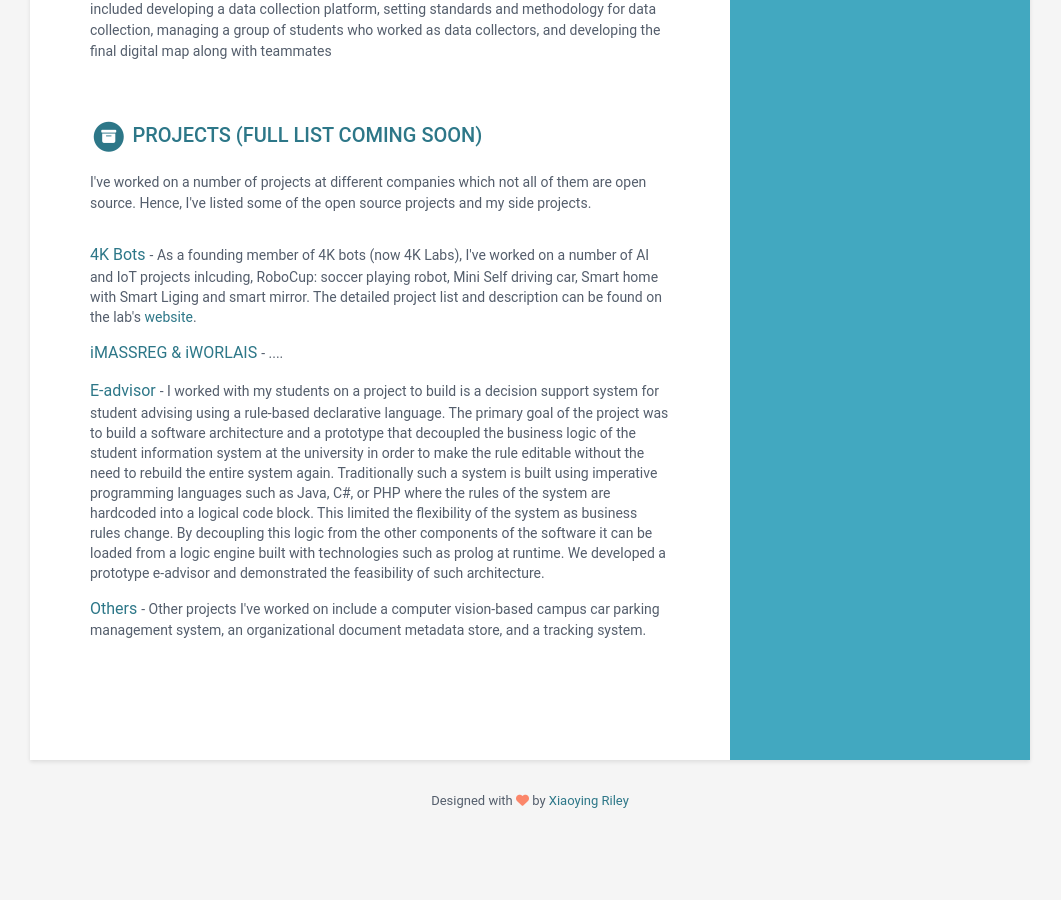
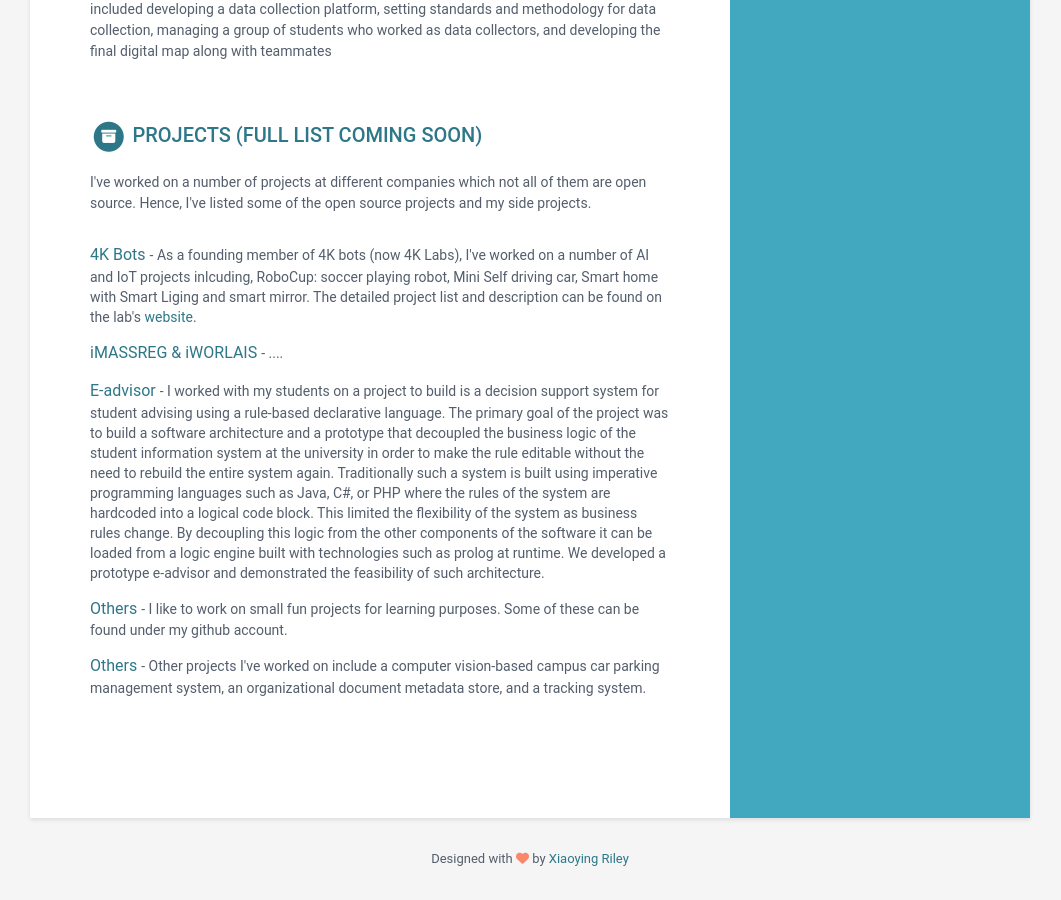
Before and after one commit to yosephberhanu/yosephberhanu.github.io, a Jekyll site: the page built from index.html, in a window 1280 px wide and 900 px high, scrolled down 1354 px. Shown: the whole window, without its empty margins (110-1171 px from the left). Built offline with Jekyll 4.4.1, drawn with Linux system fonts in a browser that asks for light colours; before the commit the page ends 2196 px from its top, so only the background shows below that.

Commit message:
Adds info about github projects

```diff
--- a/_data/data.yml
+++ b/_data/data.yml
@@ -129,6 +129,8 @@ projects:
     - title: E-advisor
       tagline: 'I worked with my students on a project to build is a decision support system for student advising using a rule-based declarative language. The primary goal of the project was to build a software architecture and a prototype that decoupled the business logic of the student information system at the university in order to make the rule editable without the need to rebuild the entire system again. Traditionally such a system is built using imperative programming languages such as Java, C#, or PHP where the rules of the system are hardcoded into a logical code block. This limited the flexibility of the system as business rules change. By decoupling this logic from the other components of the software it can be loaded from a logic engine built with technologies such as prolog at runtime. We developed a prototype e-advisor and demonstrated the feasibility of such architecture.'
     - title: Others
+      tagline: I like to work on small fun projects for learning purposes. Some of these can be found under my github account.
+    - title: Others
       tagline: Other projects I've worked on include a computer vision-based campus car parking management system, an organizational document metadata store, and a tracking system.
 # publications:
 #   title: Publications
```
